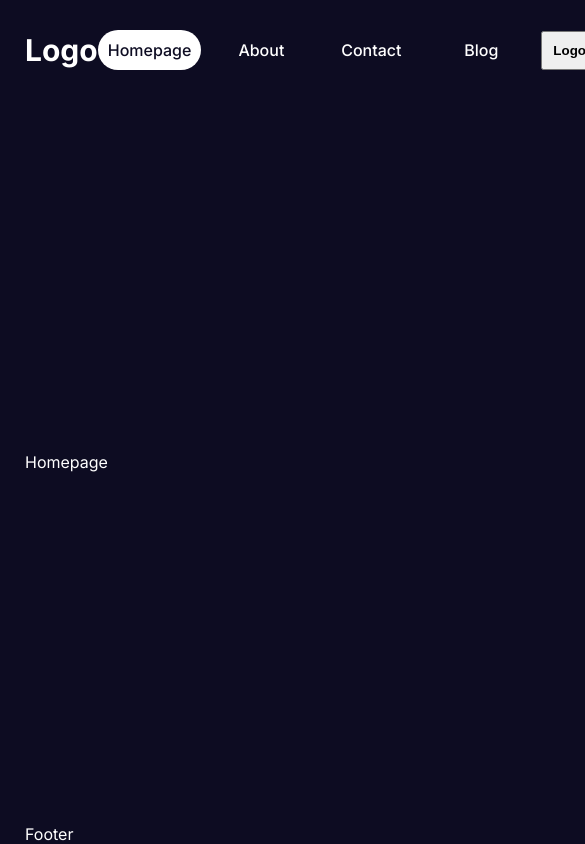
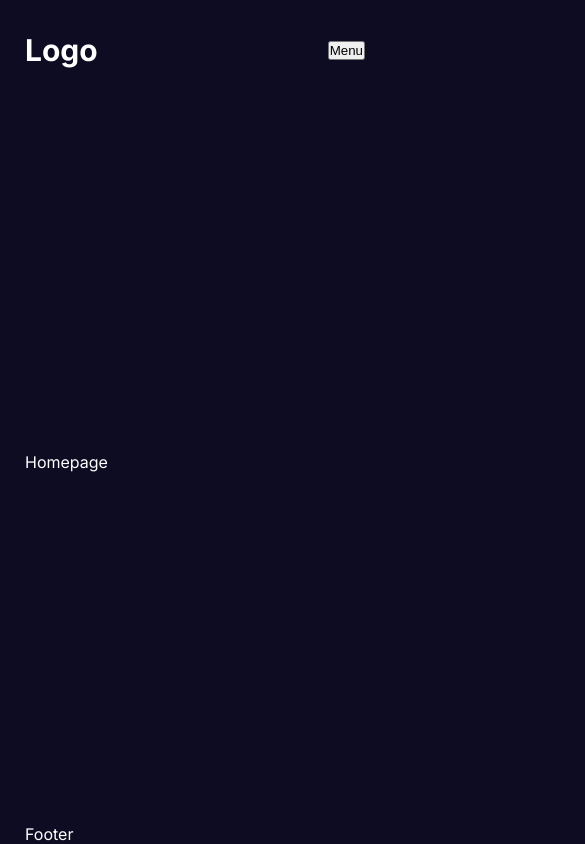
Before and after one commit to NgoTanKhoa21042001/nextjs14-lamdadev, a Next.js app: page / in a window 390 px wide. Shown: the top 844 px of the page, 585 px wide, since content can reach past the window. Built offline with nearby package versions, Linux system fonts and the light colour scheme.

Commit message:
Responsive Navbar Design

```diff
--- a/src/components/navbar/links/Links.jsx
+++ b/src/components/navbar/links/Links.jsx
@@ -1,4 +1,5 @@
-import React from "react";
+"use client";
+import React, { useState } from "react";
 import styles from "./links.module.css";
 import NavLink from "./navLink/navLink";
 
@@ -21,6 +22,7 @@ const links = [
   },
 ];
 const Links = () => {
+  const [open, setOpen] = useState(false);
   const session = true;
   const isAdmin = false;
   return (
@@ -38,6 +40,20 @@ const Links = () => {
           <NavLink item={{ title: "Login", path: "/login" }} />
         )}
       </div>
+      {/* mobile */}
+      <button
+        className={styles.menuButton}
+        onClick={() => setOpen((prev) => !prev)}
+      >
+        Menu
+      </button>
+      {open && (
+        <div className={styles.mobileLinks}>
+          {links.map((link) => (
+            <NavLink key={link.title} item={link} />
+          ))}
+        </div>
+      )}
     </div>
   );
 };
--- a/src/components/navbar/links/links.module.css
+++ b/src/components/navbar/links/links.module.css
@@ -9,3 +9,28 @@
   cursor: pointer;
   font-weight: bold;
 }
+.menuButton,
+.mobileLinks {
+  display: none;
+}
+@media (max-width: 768px) {
+  .links {
+    display: none;
+  }
+  .menuButton {
+    display: block;
+  }
+  .mobileLinks {
+    position: absolute;
+    top: 100px;
+    right: 0;
+    width: 50%;
+    height: calc(100vh - 100px);
+    background-color: var(--bg);
+    display: flex;
+    flex-direction: column;
+    align-items: center;
+    justify-content: center;
+    gap: 10px;
+  }
+}
```
